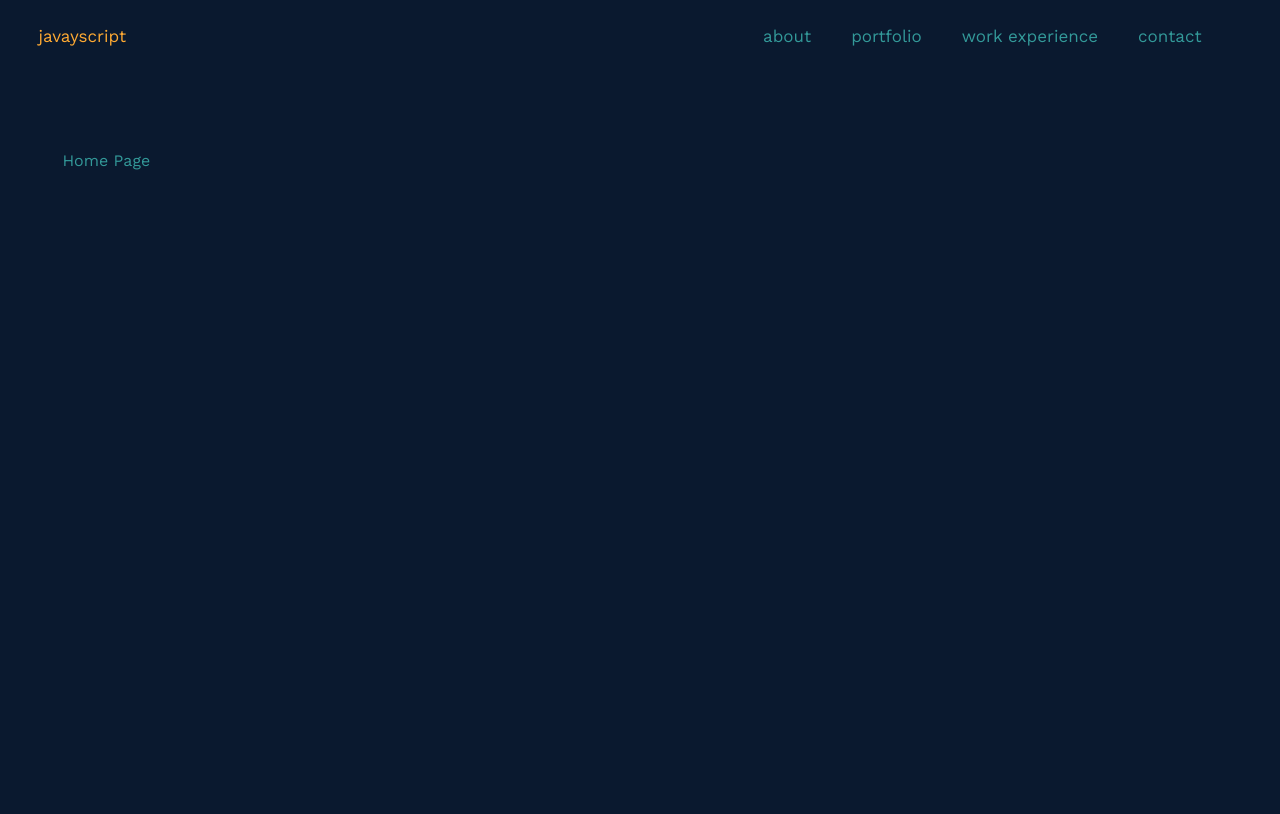
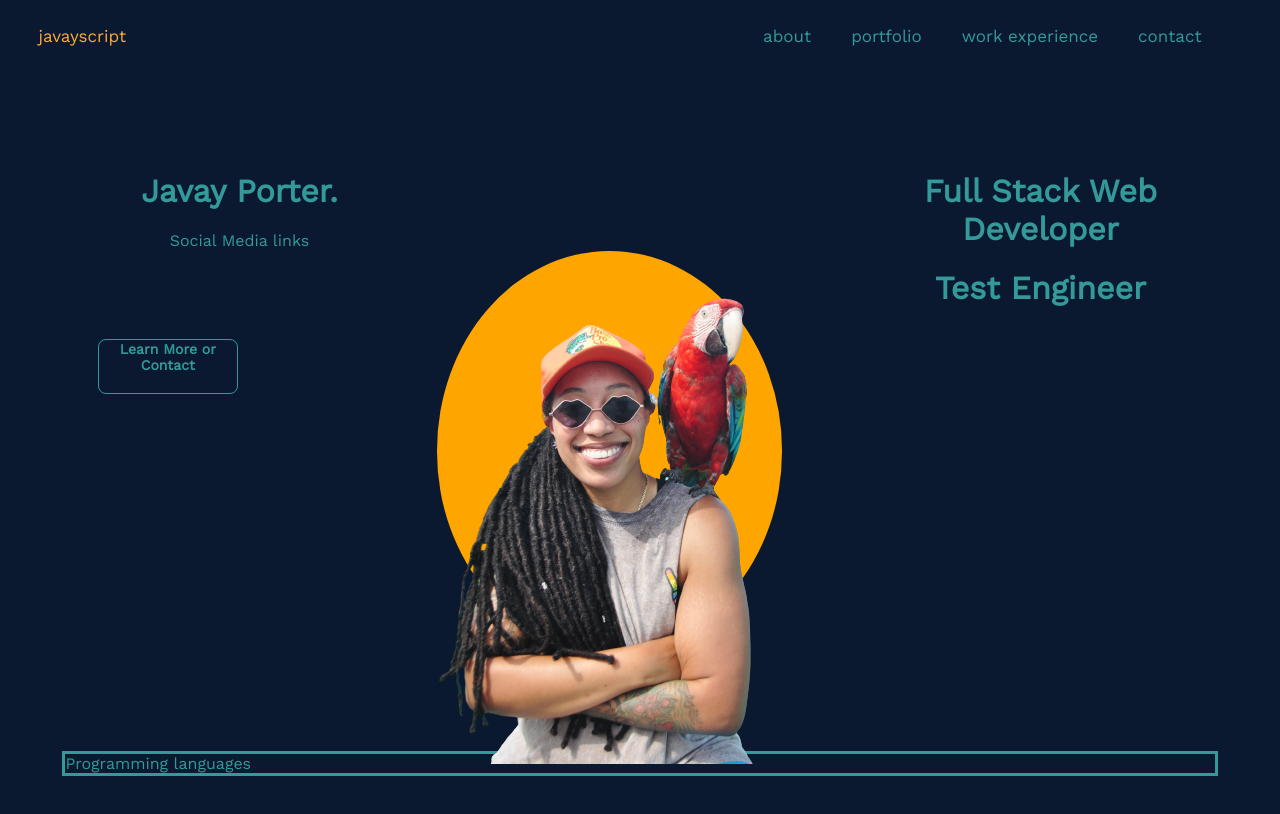
Before and after one commit to javayporter/javayporter-portfolio, a React (Create React App) app: page / in a window 1280 px wide. Shown: the top 814 px of the page. Built offline with nearby package versions, Linux system fonts and the light colour scheme.

Commit message:
style home page

```diff
--- a/src/components/About/index.js
+++ b/src/components/About/index.js
@@ -1,4 +1,5 @@
 import React, { useState } from "react";
+import "./index.scss";
 
 const About = () => {
   const [name, setName] = useState(() => {
@@ -14,6 +15,9 @@ const About = () => {
       <span>{name}</span>
       <button onClick={codeName}>Code Name</button>
       <button onClick={aliasName}>Human Alias</button>
+      <div>
+        <h1 className="animae">JAV</h1>
+      </div>
     </div>
   );
 };
--- /dev/null
+++ b/src/components/About/index.scss
@@ -0,0 +1,22 @@
+.animae {
+  //   width: 100px;
+  //   height: 100px;
+  color: red;
+  animation-name: example;
+  animation-duration: 4s;
+}
+
+@keyframes example {
+  0% {
+    color: red;
+  }
+  25% {
+    color: yellow;
+  }
+  50% {
+    color: blue;
+  }
+  100% {
+    color: green;
+  }
+}
--- a/src/components/Home/index.js
+++ b/src/components/Home/index.js
@@ -1,5 +1,29 @@
+import "./index.scss";
+import jphoto from "../assets/IMG_8750-removebg-preview.png";
+import "/Users/javayporter/javayporter-portfolio/src/components/Contact/index.scss";
+
 const Home = () => {
-  return <div>Home Page</div>;
+  const selfie = "public/assets/IMG_8750-removebg-preview.png";
+  const image = "public/assets/IMG_8750-removebg-preview.png";
+  return (
+    <div>
+      <div className="grid-container side-container">
+        <div className="grid-child">
+          <h1>Javay Porter.</h1>
+          <div>Social Media links</div>
+          <button className="form-submit-button">Learn More or Contact</button>
+        </div>
+        <div className="grid-child img-container">
+          <img src={jphoto} alt="selfie" />
+        </div>
+        <div className="grid-child">
+          <h1>Full Stack Web Developer</h1>
+          <h1>Test Engineer</h1>
+        </div>
+      </div>
+      <div className="languages">Programming languages</div>
+    </div>
+  );
 };
 
 export default Home;
--- /dev/null
+++ b/src/components/Home/index.scss
@@ -0,0 +1,33 @@
+.grid-container {
+  display: grid;
+  grid-template-columns: 1fr 1fr 1fr;
+  grid-gap: 20px;
+}
+
+.grid-child {
+  height: 600px;
+  //border: solid;
+}
+
+.img-container {
+  background-color: orange;
+  height: 400px;
+  width: 85%;
+  border-radius: 50%;
+  position: relative;
+  top: 100px;
+}
+
+img {
+  position: relative;
+  top: -100px;
+  left: -10px;
+}
+
+.side-container {
+  text-align: center;
+}
+
+.languages {
+  border: solid;
+}
```
Also changed, not shown: src/components/assets/IMG_8750-removebg-preview.png (added), src/components/assets/IMG_8750.jpg (added).
